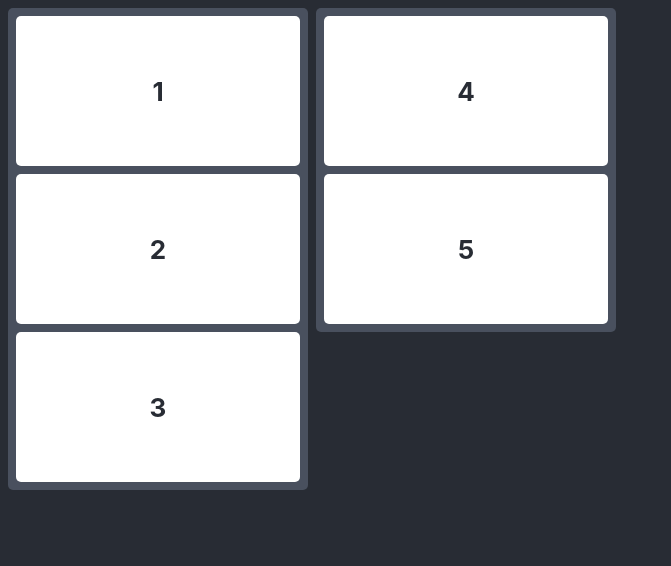
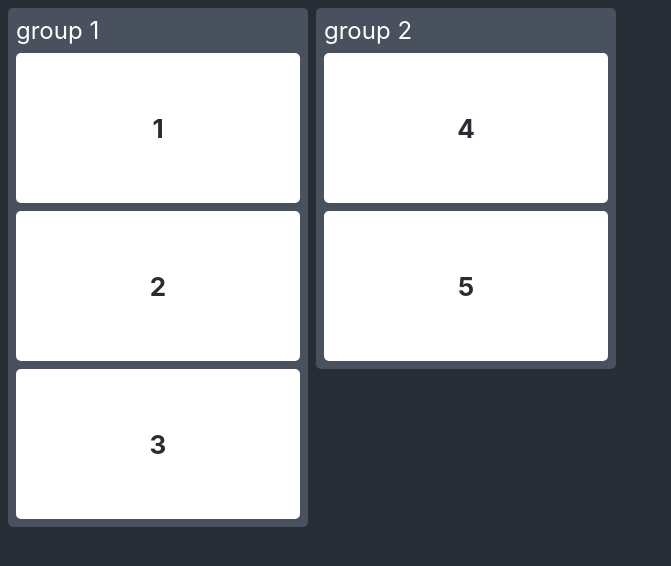
Before and after one commit to MdSamsuzzohaShayon/reactjs-simple-projects, a React (Create React App) app: page / in a window 1280 px wide. Shown: the top 566 px of the page, without its empty margins (0-671 px from the left). Built offline with nearby package versions, Linux system fonts and the light colour scheme.

Commit message:
seperating file and looping

```diff
--- a/src/components/CardSlide.jsx
+++ b/src/components/CardSlide.jsx
@@ -1,65 +1,17 @@
 import React from 'react';
+import DrugNDrop from './DrugNDrop';
 
 
 const data = [
     { title: "group 1", items: [1, 2, 3] },
-    { title: "group 1", items: [4, 5] }
+    { title: "group 2", items: [4, 5] }
 
 ];
 
 const CardSlide = () => {
     return (
         <header className="App-header">
-            <div className="drag-n-drop">
-                {data.map((grp, gIdx) => (
-                    <div key={grp.title} className="dnd-group">
-                        {grp.items.map((item, iIdx)=>(
-                            <div draggable key={item} className="dnd-item">
-                                {item}
-                            </div>
-                        ))}
-                    </div>
-                ))}
-            </div>
-
-            {/* <div className="drag-n-drop">
-                <div className="dnd-group">
-                    <div className="group-title">Group 1</div>
-                    <div className="dnd-item">
-                        <div>
-                            <p>ITEM 1</p>
-                        </div>
-                    </div>
-                    <div className="dnd-item">
-                        <div>
-                            <p>ITEM 2</p>
-                        </div>
-                    </div>
-                    <div className="dnd-item">
-                        <div>
-                            <p>ITEM 3</p>
-                        </div>
-                    </div>
-                </div>
-                <div className="dnd-group">
-                    <div className="group-title">Group 2</div>
-
-                    <div className="dnd-item">
-                        <div>
-                            <p>ITEM 1</p>
-                        </div>
-                    </div>
-                    <div className="dnd-item">
-                        <div>
-                            <p>ITEM 2</p>
-                        </div>
-                    </div>
-                </div>
-                <div className="dnd-group">
-                    <div className="group-title">Group 3</div>
-
-                </div>
-            </div> */}
+            <DrugNDrop data={data} />
         </header>
     )
 }
--- /dev/null
+++ b/src/components/DrugNDrop.jsx
@@ -0,0 +1,20 @@
+import React from 'react';
+
+const DrugNDrop = (props) => {
+    return (
+        <div className="drag-n-drop">
+            {props.data.map((grp, gIdx) => (
+                <div key={grp.title} className="dnd-group">
+                    <div className="group-title">{grp.title}</div>
+                    {grp.items.map((item, iIdx) => (
+                        <div draggable key={item} className="dnd-item">
+                            {item}
+                        </div>
+                    ))}
+                </div>
+            ))}
+        </div>
+    );
+}
+
+export default DrugNDrop;
```
Also changed, not shown: 1 other file (tests, documents, lock files or other folders).
